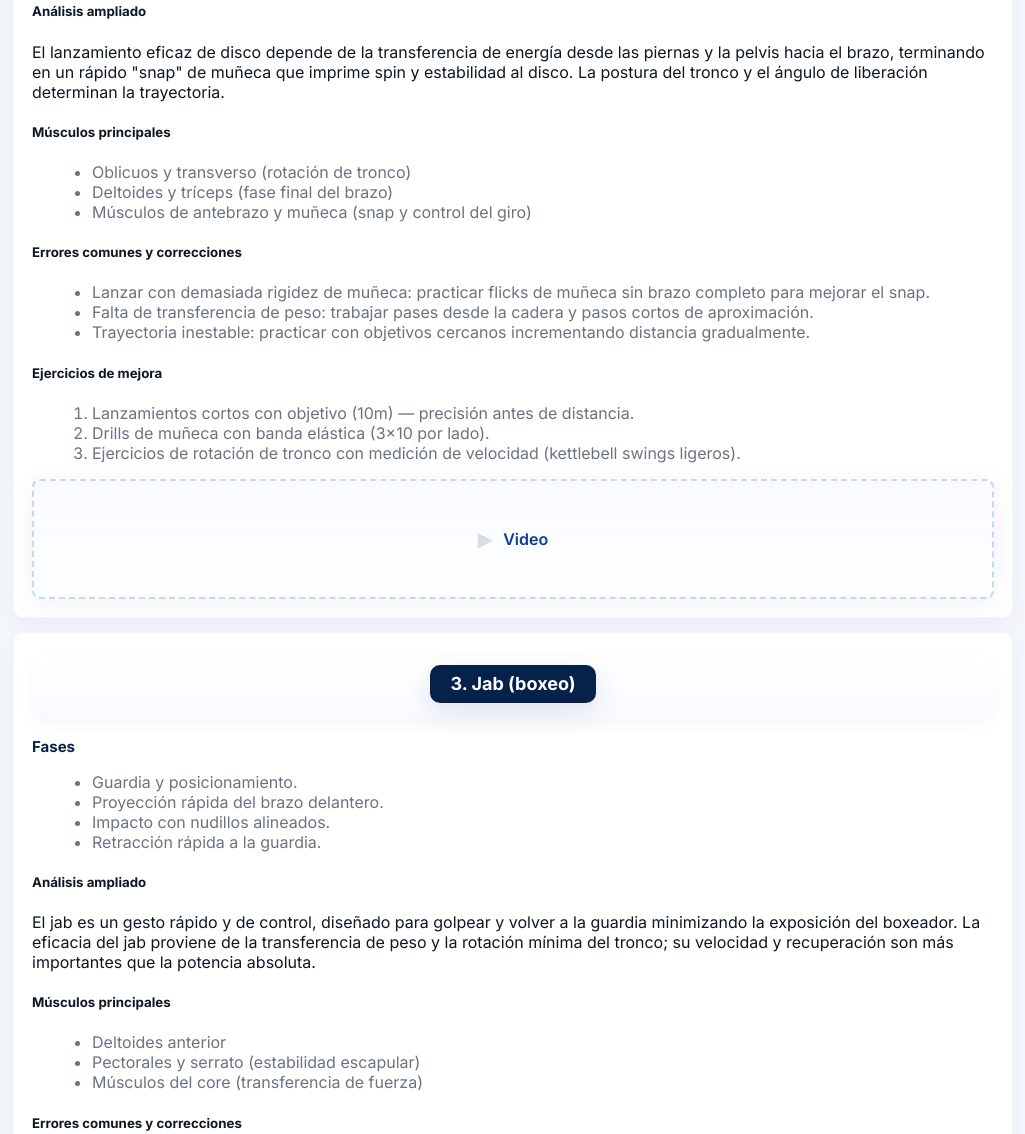
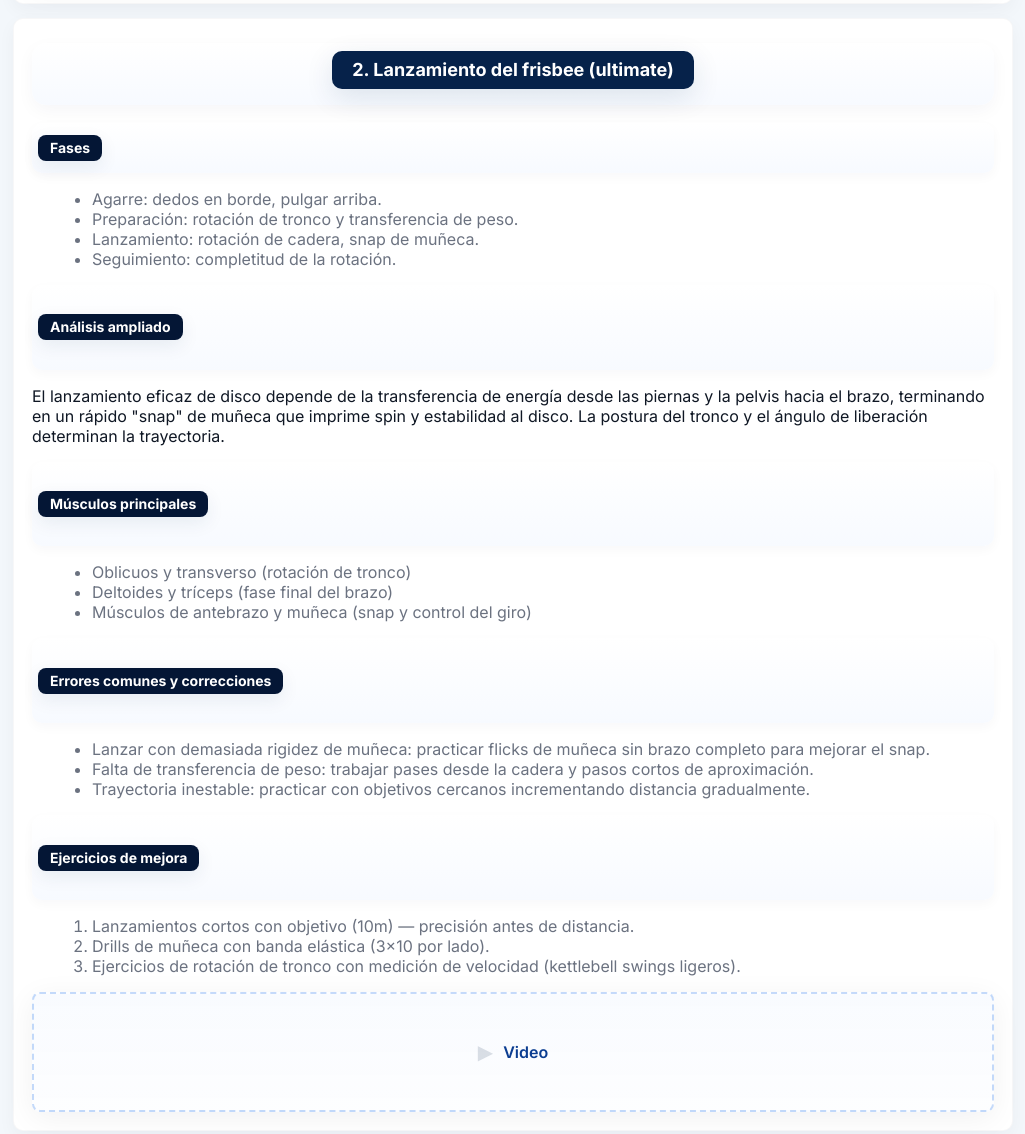
Before and after one commit to Joseph531JD/Gimnasio-Virtual, a plain HTML site: page index.html in a window 1280 px wide. Shown: the part 1506-2640 px from the top of the page, without its empty margins (127-1152 px from the left). Drawn offline with Linux system fonts and the light colour scheme.

Commit message:
Estilo: aplicar decoración de pill azul y caja exterior a subtítulos (h4/h5)

```diff
--- a/index.html
+++ b/index.html
@@ -36,17 +36,23 @@
           <div class="page-heading-wrap">
             <h3 class="page-heading">1. Saque con salto (voleibol)</h3>
           </div>
-          <h4>Fases</h4>
+          <div class="sub-heading-wrap">
+            <h4 class="sub-heading">Fases</h4>
+          </div>
           <ul>
             <li>Preparación: pies al ancho de hombros, balón en mano.</li>
             <li>Impulso: flexión de rodillas y balanceo de brazos.</li>
             <li>Vuelo/Golpeo: extensión explosiva, contacto en punto alto.</li>
             <li>Aterrizaje: amortiguación con flexión de rodillas.</li>
           </ul>
-          <h5>Análisis ampliado</h5>
+          <div class="sub-heading-wrap">
+            <h5 class="sub-heading">Análisis ampliado</h5>
+          </div>
           <p>El saque con salto combina un gesto de impulso longitudinal con la coordinación brazo-tronco. La fase de impulso genera la mayor parte de la energía; el brazo debe sincronizarse para impactar en el punto más alto sin perder equilibrio. El control del core y la movilidad de cadera facilitan la transmisión de fuerza.</p>
 
-          <h5>Músculos principales</h5>
+          <div class="sub-heading-wrap">
+            <h5 class="sub-heading">Músculos principales</h5>
+          </div>
           <ul>
             <li>Cuádriceps e isquiotibiales (impulso)</li>
             <li>Glúteos (extensión de cadera)</li>
@@ -54,14 +60,18 @@
             <li>Core (estabilidad durante el vuelo)</li>
           </ul>
 
-          <h5>Errores comunes y correcciones</h5>
+          <div class="sub-heading-wrap">
+            <h5 class="sub-heading">Errores comunes y correcciones</h5>
+          </div>
           <ul>
             <li>Anticipación del golpe: trabajar sincronía con ejercicios de timing (saltos sin balón con pase).</li>
             <li>Contactar demasiado bajo: practicar golpes a distinta altura con balón fijado en poste o compañero que sostenga el balón.</li>
             <li>Caída rígida: entrenar amortiguación con énfasis en flexión controlada de rodillas.</li>
           </ul>
 
-          <h5>Ejercicios de mejora</h5>
+          <div class="sub-heading-wrap">
+            <h5 class="sub-heading">Ejercicios de mejora</h5>
+          </div>
           <ol>
             <li>Saltos pliométricos con control de caída (3x6).</li>
             <li>Smash en estático: trabajar la técnica de brazo sin salto (3x8).</li>
@@ -77,7 +87,9 @@
           <div class="page-heading-wrap">
             <h3 class="page-heading">2. Lanzamiento del frisbee (ultimate)</h3>
           </div>
-          <h4>Fases</h4>
+          <div class="sub-heading-wrap">
+            <h4 class="sub-heading">Fases</h4>
+          </div>
           <ul>
             <li>Agarre: dedos en borde, pulgar arriba.</li>
             <li>Preparación: rotación de tronco y transferencia de peso.</li>
@@ -85,24 +97,32 @@
             <li>Seguimiento: completitud de la rotación.</li>
           </ul>
 
-          <h5>Análisis ampliado</h5>
+          <div class="sub-heading-wrap">
+            <h5 class="sub-heading">Análisis ampliado</h5>
+          </div>
           <p>El lanzamiento eficaz de disco depende de la transferencia de energía desde las piernas y la pelvis hacia el brazo, terminando en un rápido "snap" de muñeca que imprime spin y estabilidad al disco. La postura del tronco y el ángulo de liberación determinan la trayectoria.</p>
 
-          <h5>Músculos principales</h5>
+          <div class="sub-heading-wrap">
+            <h5 class="sub-heading">Músculos principales</h5>
+          </div>
           <ul>
             <li>Oblicuos y transverso (rotación de tronco)</li>
             <li>Deltoides y tríceps (fase final del brazo)</li>
             <li>Músculos de antebrazo y muñeca (snap y control del giro)</li>
           </ul>
 
-          <h5>Errores comunes y correcciones</h5>
+          <div class="sub-heading-wrap">
+            <h5 class="sub-heading">Errores comunes y correcciones</h5>
+          </div>
           <ul>
             <li>Lanzar con demasiada rigidez de muñeca: practicar flicks de muñeca sin brazo completo para mejorar el snap.</li>
             <li>Falta de transferencia de peso: trabajar pases desde la cadera y pasos cortos de aproximación.</li>
             <li>Trayectoria inestable: practicar con objetivos cercanos incrementando distancia gradualmente.</li>
           </ul>
 
-          <h5>Ejercicios de mejora</h5>
+          <div class="sub-heading-wrap">
+            <h5 class="sub-heading">Ejercicios de mejora</h5>
+          </div>
           <ol>
             <li>Lanzamientos cortos con objetivo (10m) — precisión antes de distancia.</li>
             <li>Drills de muñeca con banda elástica (3x10 por lado).</li>
@@ -118,7 +138,9 @@
           <div class="page-heading-wrap">
             <h3 class="page-heading">3. Jab (boxeo)</h3>
           </div>
-          <h4>Fases</h4>
+          <div class="sub-heading-wrap">
+            <h4 class="sub-heading">Fases</h4>
+          </div>
           <ul>
             <li>Guardia y posicionamiento.</li>
             <li>Proyección rápida del brazo delantero.</li>
@@ -126,24 +148,32 @@
             <li>Retracción rápida a la guardia.</li>
           </ul>
 
-          <h5>Análisis ampliado</h5>
+          <div class="sub-heading-wrap">
+            <h5 class="sub-heading">Análisis ampliado</h5>
+          </div>
           <p>El jab es un gesto rápido y de control, diseñado para golpear y volver a la guardia minimizando la exposición del boxeador. La eficacia del jab proviene de la transferencia de peso y la rotación mínima del tronco; su velocidad y recuperación son más importantes que la potencia absoluta.</p>
 
-          <h5>Músculos principales</h5>
+          <div class="sub-heading-wrap">
+            <h5 class="sub-heading">Músculos principales</h5>
+          </div>
           <ul>
             <li>Deltoides anterior</li>
             <li>Pectorales y serrato (estabilidad escapular)</li>
             <li>Músculos del core (transferencia de fuerza)</li>
           </ul>
 
-          <h5>Errores comunes y correcciones</h5>
+          <div class="sub-heading-wrap">
+            <h5 class="sub-heading">Errores comunes y correcciones</h5>
+          </div>
           <ul>
             <li>Extender demasiado el brazo y perder guardia: practicar retracción rápida con banda o resistencia ligera.</li>
             <li>Giro excesivo del tronco: enfatizar jab con mínima rotación para mantener posición defensiva.</li>
             <li>Mal alineamiento de muñeca en impacto: usar objetivos pequeños y trabajar la puntería.</li>
           </ul>
 
-          <h5>Ejercicios de mejora</h5>
+          <div class="sub-heading-wrap">
+            <h5 class="sub-heading">Ejercicios de mejora</h5>
+          </div>
           <ol>
             <li>Shadow boxing con foco en retracción (3 rondas de 2 minutos).</li>
             <li>Drills con pao para velocidad (5 series x 10 jabs).</li>
@@ -159,31 +189,41 @@
           <div class="page-heading-wrap">
             <h3 class="page-heading">4. Ap Chagui (patada frontal, taekwondo)</h3>
           </div>
-          <h4>Fases</h4>
+          <div class="sub-heading-wrap">
+            <h4 class="sub-heading">Fases</h4>
+          </div>
           <ul>
             <li>Posición base y elevación de rodilla.</li>
             <li>Extensión explosiva de la pierna.</li>
             <li>Retorno y recuperación del equilibrio.</li>
           </ul>
 
-          <h5>Análisis ampliado</h5>
+          <div class="sub-heading-wrap">
+            <h5 class="sub-heading">Análisis ampliado</h5>
+          </div>
           <p>La patada frontal requiere control de la cadera y equilibrio en la pierna de apoyo. La fase de elevación condiciona la velocidad final de la patada; la alineación del pie y la cadera con el objetivo determina la eficacia y la seguridad.</p>
 
-          <h5>Músculos principales</h5>
+          <div class="sub-heading-wrap">
+            <h5 class="sub-heading">Músculos principales</h5>
+          </div>
           <ul>
             <li>Cuádriceps (extensión de rodilla)</li>
             <li>Flexores de la cadera (elevación de rodilla)</li>
             <li>Músculos estabilizadores de la cadera y core</li>
           </ul>
 
-          <h5>Errores comunes y correcciones</h5>
+          <div class="sub-heading-wrap">
+            <h5 class="sub-heading">Errores comunes y correcciones</h5>
+          </div>
           <ul>
             <li>Falta de elevación de rodilla: realizar progresiones de elevación y control con banda.</li>
             <li>Desplazamiento del cuerpo hacia atrás al chutar: trabajar equilibrio con soporte y versiones lentas de la patada.</li>
             <li>Punto de contacto incorrecto: practicar apuntando con almohadilla y marcando objetivos.</li>
           </ul>
 
-          <h5>Ejercicios de mejora</h5>
+          <div class="sub-heading-wrap">
+            <h5 class="sub-heading">Ejercicios de mejora</h5>
+          </div>
           <ol>
             <li>Elevación de rodilla con pausa (3x8 por pierna).</li>
             <li>Patada frontal lenta controlada sobre almohadilla (4x6 por pierna).</li>
@@ -199,31 +239,41 @@
           <div class="page-heading-wrap">
             <h3 class="page-heading">5. Sentadilla con barra (gesto adicional)</h3>
           </div>
-          <h4>Fases</h4>
+          <div class="sub-heading-wrap">
+            <h4 class="sub-heading">Fases</h4>
+          </div>
           <ul>
             <li>Posición inicial: core activado y barra apoyada.</li>
             <li>Descenso controlado manteniendo espalda neutra.</li>
             <li>Ascenso empujando con talones.</li>
           </ul>
 
-          <h5>Análisis ampliado</h5>
+          <div class="sub-heading-wrap">
+            <h5 class="sub-heading">Análisis ampliado</h5>
+          </div>
           <p>La sentadilla con barra es un gesto fundamental de fuerza que requiere coordinación intermuscular para mantener la espalda neutra y transferir fuerza desde las caderas y piernas. La técnica correcta preserva la salud lumbar y maximiza fuerza.</p>
 
-          <h5>Músculos principales</h5>
+          <div class="sub-heading-wrap">
+            <h5 class="sub-heading">Músculos principales</h5>
+          </div>
           <ul>
             <li>Cuádriceps</li>
             <li>Glúteos mayores</li>
             <li>Erectores espinales y core (estabilidad)</li>
           </ul>
 
-          <h5>Errores comunes y correcciones</h5>
+          <div class="sub-heading-wrap">
+            <h5 class="sub-heading">Errores comunes y correcciones</h5>
+          </div>
           <ul>
             <li>Colapso de rodillas hacia adentro: trabajo de abducción y conciencia del patrón de empuje con banda entre rodillas.</li>
             <li>Flexión excesiva de la columna lumbar: reducir carga, trabajar movilidad de cadera y controlar la profundidad.</li>
             <li>Elevación de talones: movilidad de tobillo y trabajo de push desde talones.</li>
           </ul>
 
-          <h5>Ejercicios de mejora</h5>
+          <div class="sub-heading-wrap">
+            <h5 class="sub-heading">Ejercicios de mejora</h5>
+          </div>
           <ol>
             <li>Sentadilla goblet con peso moderado (3x8).</li>
             <li>Trabajo de movilidad de tobillo y cadera (estiramientos dinámicos).</li>
--- a/styles.css
+++ b/styles.css
@@ -80,6 +80,32 @@ article{border:1px solid rgba(15,23,36,0.03)}
   .page-heading{padding:10px 14px;font-size:16px}
 }
 
+/* Subtitles (smaller pill + outer box) */
+.sub-heading-wrap{
+  display:flex;
+  justify-content:flex-start; /* align left within the article */
+  margin:10px 0 8px;
+  background: linear-gradient(180deg, rgba(255,255,255,0.98), rgba(247,250,255,0.98));
+  padding:6px; /* space around the small pill */
+  border-radius:10px;
+  box-shadow:0 4px 12px rgba(6,34,74,0.03);
+}
+.sub-heading{
+  display:inline-block;
+  background:var(--navy-700);
+  color:#ffffff;
+  padding:6px 12px;
+  border-radius:8px;
+  font-size:14px;
+  box-shadow:0 6px 18px rgba(10,46,92,0.08);
+  text-align:left;
+  line-height:1;
+  font-weight:700;
+}
+@media(max-width:520px){
+  .sub-heading{font-size:13px;padding:6px 10px}
+}
+
 /* Responsive */
 @media (max-width:820px){.container{padding:14px}.site-header{flex-direction:row;gap:12px}.logo{width:56px;height:56px}
 .nav-btn{padding:8px 12px;font-size:14px}}
```
